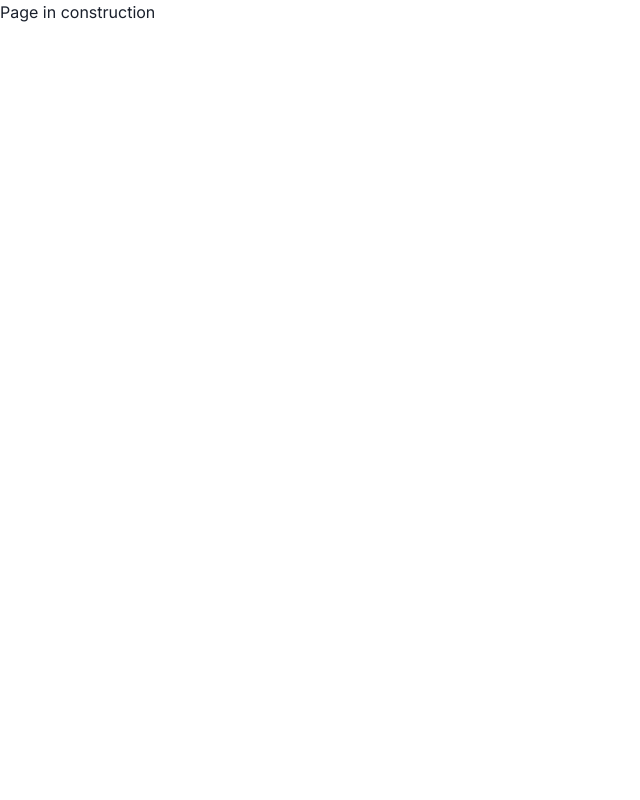
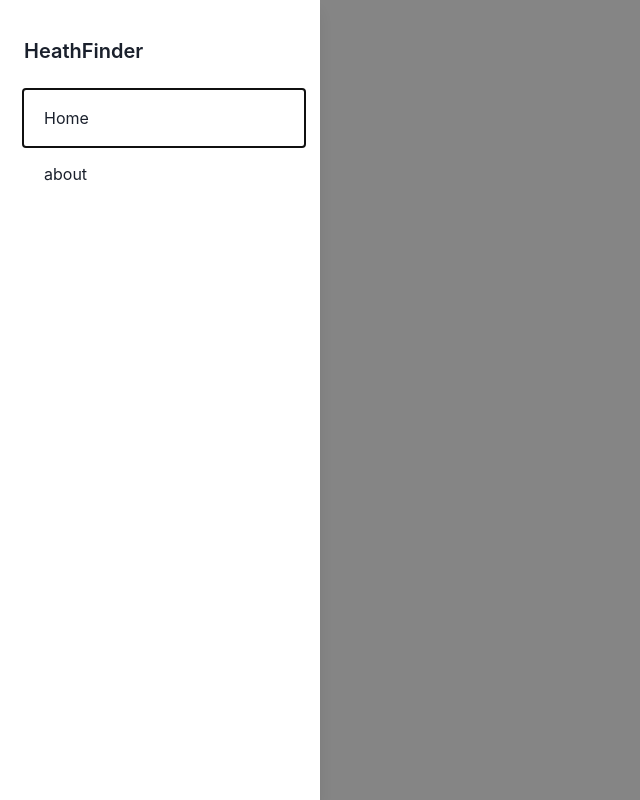
Before and after one commit to Dev-Murilo/health-finder, a Next.js app: page / in a window 1280 px wide. Shown: the whole page, without its empty margins (0-640 px from the left). Built offline with nearby package versions, Linux system fonts and the light colour scheme.

Commit message:
feat: creating components and updating pages with them

```diff
--- /dev/null
+++ b/components/head/head.tsx
@@ -0,0 +1,18 @@
+import NextHead from "next/head";
+import React from "react";
+
+interface Props {
+  title: string;
+  children?: React.ReactNode;
+}
+
+export function Head({ title, children }: Props) {
+  return (
+    <NextHead>
+      <title>{title}</title>
+      <meta name="viewport" content="width=device-width, initial-scale=1" />
+      <link rel="icon" href="/favicon.ico" />
+      {children}
+    </NextHead>
+  );
+}
--- /dev/null
+++ b/components/head/index.ts
@@ -0,0 +1 @@
+export * from './head'
--- /dev/null
+++ b/components/index.ts
@@ -0,0 +1,2 @@
+export * from './sidebar'
+export * from './head'
--- /dev/null
+++ b/components/sidebar/index.ts
@@ -0,0 +1 @@
+export * from './side-link'
--- /dev/null
+++ b/components/sidebar/side-link.tsx
@@ -0,0 +1,29 @@
+import { Flex, Text } from "@chakra-ui/react";
+import Link from "next/link";
+import React from "react";
+
+interface Props {
+  href: string;
+  text: string;
+  icon?: any;
+}
+export function SideLink({ href, text }: Props) {
+  return (
+    <Link href={href}>
+      <Flex
+        align="center"
+        py={4}
+        mr={10}
+        borderRadius="lg"
+        role="group"
+        cursor="pointer"
+        _hover={{
+          bg: "cyan.400",
+          color: "white",
+        }}
+      >
+        <Text ml={5}>{text}</Text>
+      </Flex>
+    </Link>
+  );
+}
--- a/pages/about/index.tsx
+++ b/pages/about/index.tsx
@@ -1,12 +1,10 @@
 import { Text } from "@chakra-ui/react";
-import Head from "next/head";
+import { Head } from "components";
 
 export default function About() {
   return (
     <>
-      <Head>
-        <title>Heath Finder - About</title>
-      </Head>
+      <Head title="Heath Finder - About" />
       <main>
         <Text>Page in construction</Text>
       </main>
--- a/pages/index.tsx
+++ b/pages/index.tsx
@@ -1,20 +1,46 @@
-import Head from 'next/head'
-import { Inter } from '@next/font/google'
-import { Text } from '@chakra-ui/react'
+import { Inter } from "@next/font/google";
+import {
+  Box,
+  Button,
+  Drawer,
+  DrawerBody,
+  DrawerContent,
+  DrawerHeader,
+  DrawerOverlay,
+  Flex,
+  HStack,
+  Text,
+  useDisclosure,
+  VStack,
+} from "@chakra-ui/react";
+import { Head, SideLink } from "components";
 
-const inter = Inter({ subsets: ['latin'] })
+const inter = Inter({ subsets: ["latin"] });
 
 export default function Home() {
+  const { isOpen, onClose, onOpen } = useDisclosure({
+    isOpen: true,
+  });
+
   return (
     <>
-      <Head>
-        <title>Heath finder - Home</title>
-        <meta name="viewport" content="width=device-width, initial-scale=1" />
-        <link rel="icon" href="/favicon.ico" />
-      </Head>
+      <Head title="Heath finder - Home" />
       <main className={inter.className}>
-        <Text>Page in construction</Text>
+        {/* <Text>Page in construction</Text> */}
+        {/* <Button onClick={onOpen}>Abrir</Button> */}
+        <Drawer placement="left" onClose={onClose} isOpen={isOpen}>
+          <DrawerOverlay />
+          <DrawerContent py={5}>
+            <DrawerHeader>HeathFinder</DrawerHeader>
+            <DrawerBody>
+              <Box w="full" pos="fixed" h="full">
+                <SideLink href="/" text="Home" />
+                <SideLink href="/about" text="about" />
+              </Box>
+            </DrawerBody>
+          </DrawerContent>
+        </Drawer>
       </main>
     </>
-  )
+  );
 }
```
